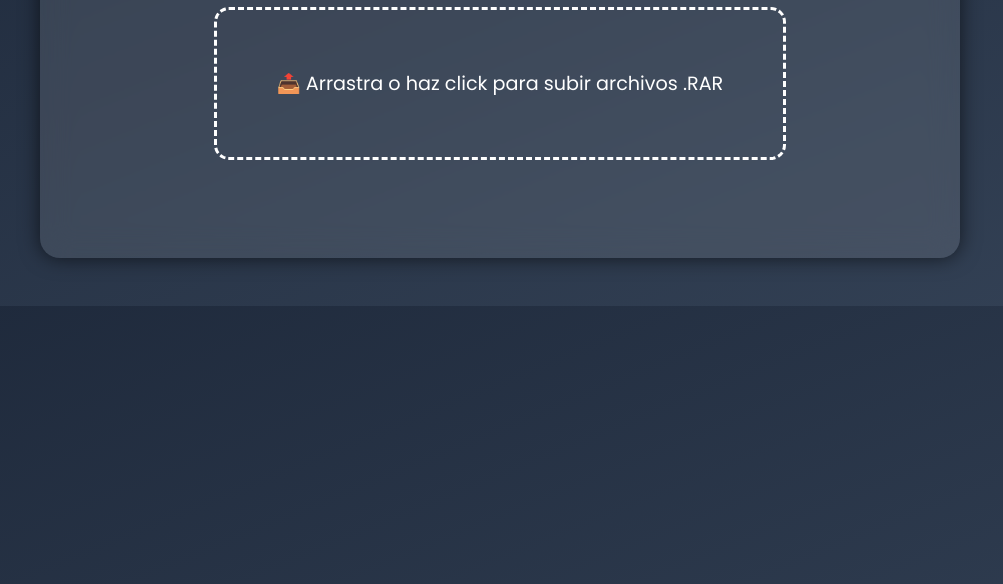
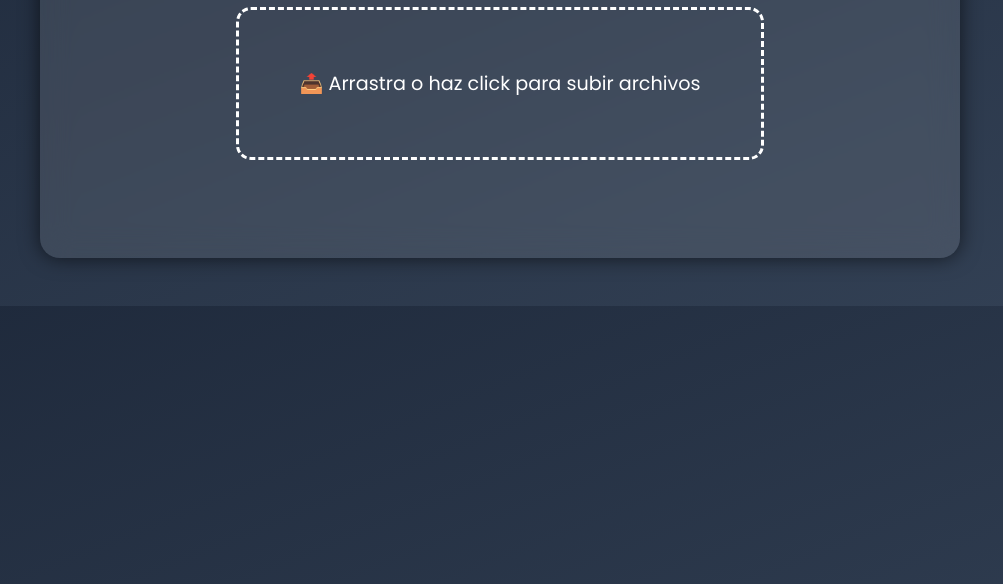
Before and after one commit to bienestar-webs/guardar-archivos, a plain HTML site: page index.html in a window 1280 px wide. Shown: the part 216-800 px from the top of the page, without its empty margins (140-1143 px from the left). Drawn offline with Linux system fonts and the light colour scheme.

Commit message:
Update index.html

```diff
--- a/index.html
+++ b/index.html
@@ -23,7 +23,7 @@
 
     <label class="upload-box" for="fileInput">
 
-      <span>📤 Arrastra o haz click para subir archivos .RAR</span>
+      <span>📤 Arrastra o haz click para subir archivos</span>
 
     <input type="file" id="fileInput" multiple hidden>
 
```
